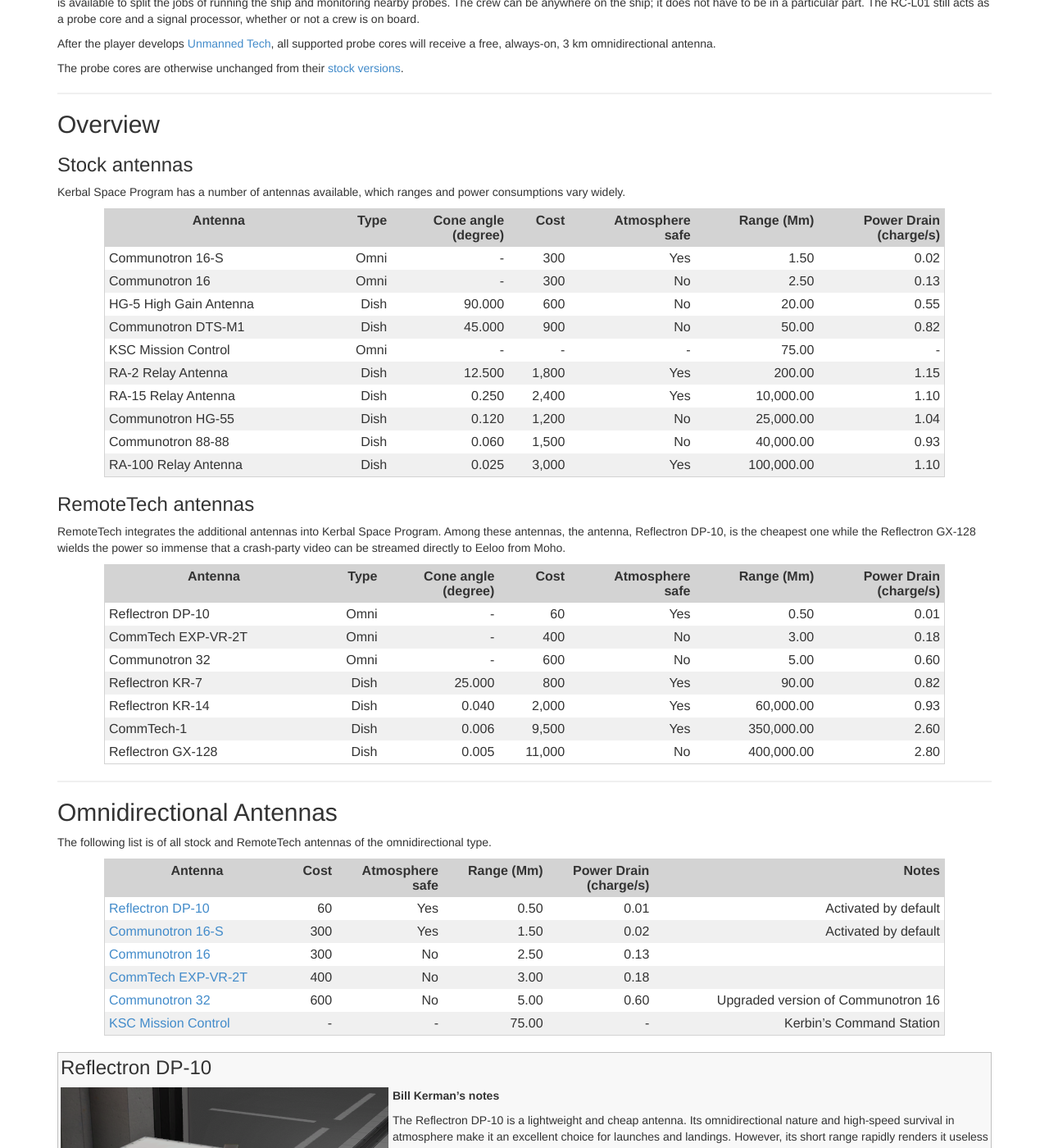
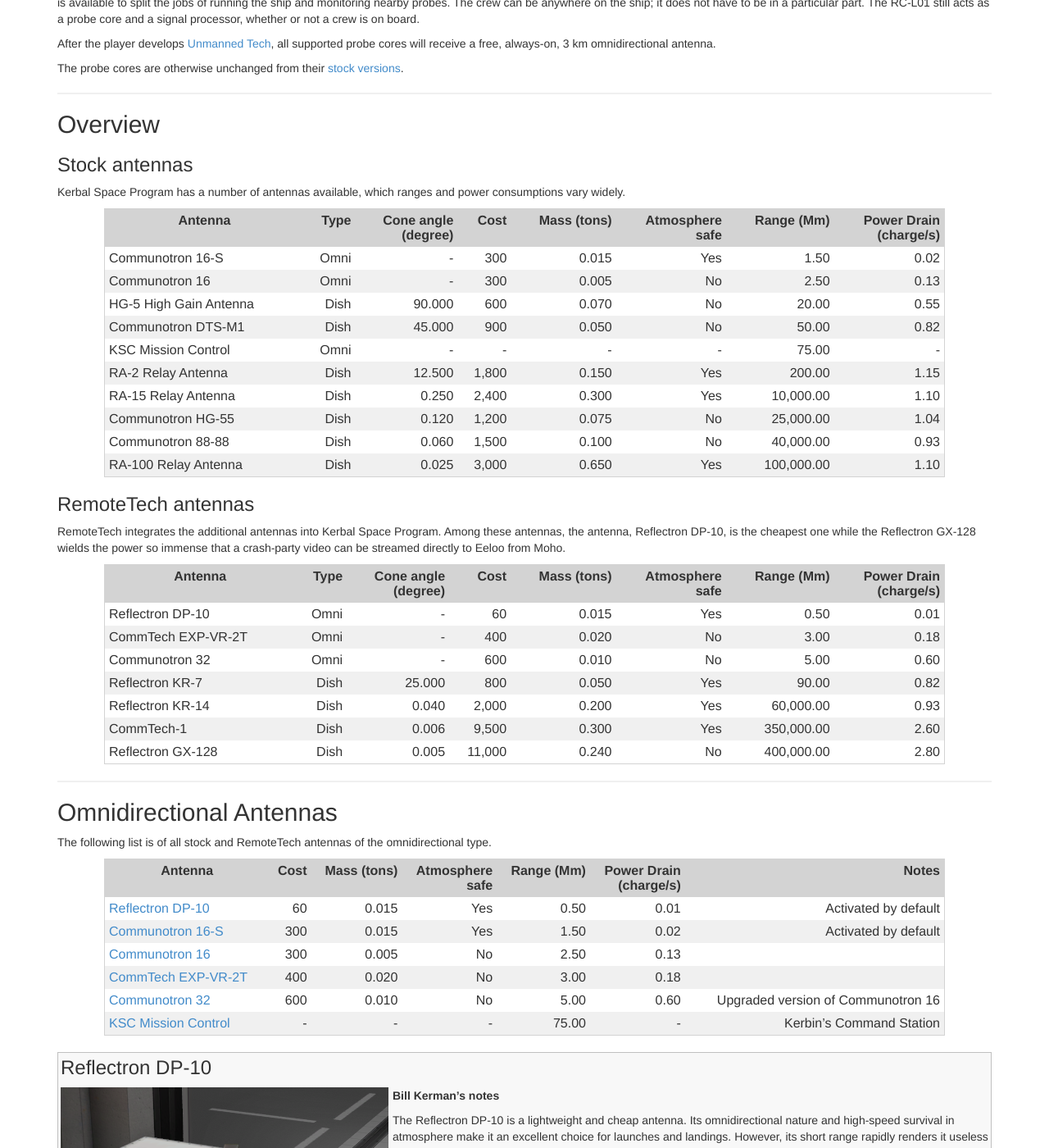
Before and after one commit to RemoteTechnologiesGroup/RemoteTech, a Jekyll site: the page built from guide/parts.md, in a window 1280 px wide and 1400 px high, scrolled down 916 px. Shown: the whole window at 82% size. Built offline with Jekyll 4.4.1, drawn with Linux system fonts in a browser that asks for light colours; nearby versions of some CDN libraries; some of the changed text lies outside the part shown.

Commit message:
Re-add the mass column for quick comparison

```diff
--- a/guide/parts.md
+++ b/guide/parts.md
@@ -32,33 +32,33 @@
 
 Kerbal Space Program has a number of antennas available, which ranges and power consumptions vary widely.
 
-Antenna | Type | Cone&nbsp;angle<br/>(degree) | Cost | Atmosphere<br/>safe | Range (Mm) | Power&nbsp;Drain<br/>(charge/s)
---- | ---: | ---: | ---: | ---: | ---: | ---:
-Communotron 16-S | Omni | - | 300 | Yes | 1.50 | 0.02
-Communotron 16 | Omni | - | 300 | No | 2.50 | 0.13
-HG-5 High Gain Antenna | Dish | 90.000 | 600 | No | 20.00 | 0.55
-Communotron DTS-M1 | Dish | 45.000 | 900 | No | 50.00 | 0.82
-KSC Mission Control | Omni | - | - | - | 75.00 | -
-RA-2 Relay Antenna | Dish | 12.500 | 1,800 | Yes | 200.00 | 1.15
-RA-15 Relay Antenna | Dish | 0.250 | 2,400 | Yes | 10,000.00 | 1.10
-Communotron HG-55 | Dish | 0.120 | 1,200 | No | 25,000.00 | 1.04
-Communotron 88-88 | Dish | 0.060 | 1,500 | No | 40,000.00 | 0.93
-RA-100 Relay Antenna | Dish | 0.025 | 3,000 | Yes | 100,000.00 | 1.10
+Antenna | Type | Cone&nbsp;angle<br/>(degree) | Cost | Mass&nbsp;(tons) | Atmosphere<br/>safe | Range (Mm) | Power&nbsp;Drain<br/>(charge/s)
+--- | ---: | ---: | ---: | ---: | ---: | ---: | ---:
+Communotron 16-S | Omni | - | 300 | 0.015 | Yes | 1.50 | 0.02
+Communotron 16 | Omni | - | 300 | 0.005 | No | 2.50 | 0.13
+HG-5 High Gain Antenna | Dish | 90.000 | 600 | 0.070 | No | 20.00 | 0.55
+Communotron DTS-M1 | Dish | 45.000 | 900 | 0.050 | No | 50.00 | 0.82
+KSC Mission Control | Omni | - | - | - | - | 75.00 | -
+RA-2 Relay Antenna | Dish | 12.500 | 1,800 | 0.150 | Yes | 200.00 | 1.15
+RA-15 Relay Antenna | Dish | 0.250 | 2,400 | 0.300 | Yes | 10,000.00 | 1.10
+Communotron HG-55 | Dish | 0.120 | 1,200 | 0.075 | No | 25,000.00 | 1.04
+Communotron 88-88 | Dish | 0.060 | 1,500 | 0.100 | No | 40,000.00 | 0.93
+RA-100 Relay Antenna | Dish | 0.025 | 3,000 | 0.650 | Yes | 100,000.00 | 1.10
 {:.data}
 
 ### RemoteTech antennas
 
 RemoteTech integrates the additional antennas into Kerbal Space Program. Among these antennas, the antenna, Reflectron DP-10, is the cheapest one while the Reflectron GX-128 wields the power so immense that a crash-party video can be streamed directly to Eeloo from Moho.
 
-Antenna | Type | Cone&nbsp;angle<br/>(degree) | Cost | Atmosphere<br/>safe | Range (Mm) | Power&nbsp;Drain<br/>(charge/s)
---- | ---: | ---: | ---: | ---: | ---: | ---:
-Reflectron DP-10 | Omni | - | 60 | Yes | 0.50 | 0.01
-CommTech EXP-VR-2T | Omni | - | 400 | No | 3.00 | 0.18
-Communotron 32 | Omni | - | 600 | No | 5.00 | 0.60
-Reflectron KR-7 | Dish | 25.000 | 800 | Yes | 90.00 | 0.82
-Reflectron KR-14 | Dish | 0.040 | 2,000 | Yes | 60,000.00 | 0.93
-CommTech-1 | Dish | 0.006 | 9,500 | Yes | 350,000.00 | 2.60
-Reflectron GX-128 | Dish | 0.005 | 11,000 | No | 400,000.00 | 2.80
+Antenna | Type | Cone&nbsp;angle<br/>(degree) | Cost | Mass&nbsp;(tons) | Atmosphere<br/>safe | Range (Mm) | Power&nbsp;Drain<br/>(charge/s)
+--- | ---: | ---: | ---: | ---: | ---: | ---: | ---:
+Reflectron DP-10 | Omni | - | 60 | 0.015 | Yes | 0.50 | 0.01
+CommTech EXP-VR-2T | Omni | - | 400 | 0.020 | No | 3.00 | 0.18
+Communotron 32 | Omni | - | 600 | 0.010 | No | 5.00 | 0.60
+Reflectron KR-7 | Dish | 25.000 | 800 | 0.050 | Yes | 90.00 | 0.82
+Reflectron KR-14 | Dish | 0.040 | 2,000 | 0.200 | Yes | 60,000.00 | 0.93
+CommTech-1 | Dish | 0.006 | 9,500 | 0.300 | Yes | 350,000.00 | 2.60
+Reflectron GX-128 | Dish | 0.005 | 11,000 | 0.240 | No | 400,000.00 | 2.80
 {:.data}
 
 <hr>
@@ -72,14 +72,14 @@
 
 The following list is of all stock and RemoteTech antennas of the omnidirectional type.
 
-Antenna | Cost | Atmosphere<br/>safe | Range (Mm) | Power&nbsp;Drain<br/>(charge/s) | Notes
---- | ---: | ---: | ---: | ---: | ---:
-[Reflectron DP-10](#reflectron-dp-10) | 60 | Yes | 0.50 | 0.01 | Activated by default
-[Communotron 16-S](#communotron-16-s) | 300 | Yes | 1.50 | 0.02 | Activated by default
-[Communotron 16](#communotron-16) | 300 | No | 2.50 | 0.13 |
-[CommTech EXP-VR-2T](#commtech-exp-vr-2t) | 400 | No | 3.00 | 0.18 |
-[Communotron 32](#communotron-32) | 600 | No | 5.00 | 0.60 | Upgraded version of Communotron 16
-[KSC Mission Control](#ksc-mission-control) | - | - | 75.00 | - | Kerbin's Command Station
+Antenna | Cost | Mass&nbsp;(tons) | Atmosphere<br/>safe | Range (Mm) | Power&nbsp;Drain<br/>(charge/s) | Notes
+--- | ---: | ---: | ---: | ---: | ---: | ---:
+[Reflectron DP-10](#reflectron-dp-10) | 60 | 0.015 | Yes | 0.50 | 0.01 | Activated by default
+[Communotron 16-S](#communotron-16-s) | 300 | 0.015 | Yes | 1.50 | 0.02 | Activated by default
+[Communotron 16](#communotron-16) | 300 | 0.005 | No | 2.50 | 0.13 |
+[CommTech EXP-VR-2T](#commtech-exp-vr-2t) | 400 | 0.020 | No | 3.00 | 0.18 |
+[Communotron 32](#communotron-32) | 600 | 0.010 | No | 5.00 | 0.60 | Upgraded version of Communotron 16
+[KSC Mission Control](#ksc-mission-control) | - | - | - | 75.00 | - | Kerbin's Command Station
 {:.data}
 
 <div class="antenna" markdown="1">
@@ -303,19 +303,19 @@
 
 The following list is of all stock and RemoteTech antennas of the dish type.
 
-Antenna | Cost | Atmosphere<br/>safe | Cone&nbsp;angle<br/>(degree) | Range (Mm) | Power&nbsp;Drain<br/>(charge/s) | Notes
---- | ---: | ---: | ---: | ---: | ---: | ---:
-[HG-5 High Gain Antenna](#hg-5-high-gain-antenna) | 600 | No | 90.000 | 20.00 | 0.55 |
-[Communotron DTS-M1](#communotron-dts-m1) | 900 | No | 45.000 | 50.00 | 0.82 |
-[Reflectron KR-7](#reflectron-kr-7) | 800 | Yes | 25.000 | 90.00 | 0.82 |
-[RA-2 Relay Antenna](#ra-2-relay-antenna) | 1,800 | Yes | 12.500 | 200.00 | 1.15 | Cover Kerbin's sphere of influence
-[RA-15 Relay Antenna](#ra-15-relay-antenna) | 2,400 | Yes | 0.250 | 10,000.00 | 1.10 |
-[Communotron HG-55](#communotron-hg-55) | 1,200 | No | 0.120 | 25,000.00 | 1.04 |
-[Communotron 88-88](#communotron-88-88) | 1,500 | No | 0.060 | 40,000.00 | 0.93 |
-[Reflectron KR-14](#reflectron-kr-14) | 2,000 | Yes | 0.040 | 60,000.00 | 0.93  |
-[RA-100 Relay Antenna](#ra-100-relay-antenna) | 3,000 | Yes | 0.025 | 100,000.00 | 1.10 |
-[CommTech-1](#commtech-1) | 9,500 | Yes | 0.006 | 350,000.00 | 2.60 |
-[Reflectron GX-128](#reflectron-gx-128) | 11,000 | No | 0.005 | 400,000.00 | 2.80 | Range is more than twice as wide as Kerbol System
+Antenna | Cost | Mass&nbsp;(tons) | Atmosphere<br/>safe | Cone&nbsp;angle<br/>(degree) | Range (Mm) | Power&nbsp;Drain<br/>(charge/s) | Notes
+--- | ---: | ---: | ---: | ---: | ---: | ---: | ---:
+[HG-5 High Gain Antenna](#hg-5-high-gain-antenna) | 600 | 0.070 | No | 90.000 | 20.00 | 0.55 |
+[Communotron DTS-M1](#communotron-dts-m1) | 900 | 0.050 | No | 45.000 | 50.00 | 0.82 |
+[Reflectron KR-7](#reflectron-kr-7) | 800 | 0.050 | Yes | 25.000 | 90.00 | 0.82 |
+[RA-2 Relay Antenna](#ra-2-relay-antenna) | 1,800 | 0.150 | Yes | 12.500 | 200.00 | 1.15 | Cover Kerbin's sphere of influence
+[RA-15 Relay Antenna](#ra-15-relay-antenna) | 2,400 | 0.300 | Yes | 0.250 | 10,000.00 | 1.10 |
+[Communotron HG-55](#communotron-hg-55) | 1,200 | 0.075 | No | 0.120 | 25,000.00 | 1.04 |
+[Communotron 88-88](#communotron-88-88) | 1,500 | 0.100 | No | 0.060 | 40,000.00 | 0.93 |
+[Reflectron KR-14](#reflectron-kr-14) | 2,000 | 0.200 | Yes | 0.040 | 60,000.00 | 0.93  |
+[RA-100 Relay Antenna](#ra-100-relay-antenna) | 3,000 | 0.650 | Yes | 0.025 | 100,000.00 | 1.10 |
+[CommTech-1](#commtech-1) | 9,500 | 0.300 | Yes | 0.006 | 350,000.00 | 2.60 |
+[Reflectron GX-128](#reflectron-gx-128) | 11,000 | 0.240 | No | 0.005 | 400,000.00 | 2.80 | Range is more than twice as wide as Kerbol System
 {:.data}
 
 <div class="antenna" markdown="1">
```
